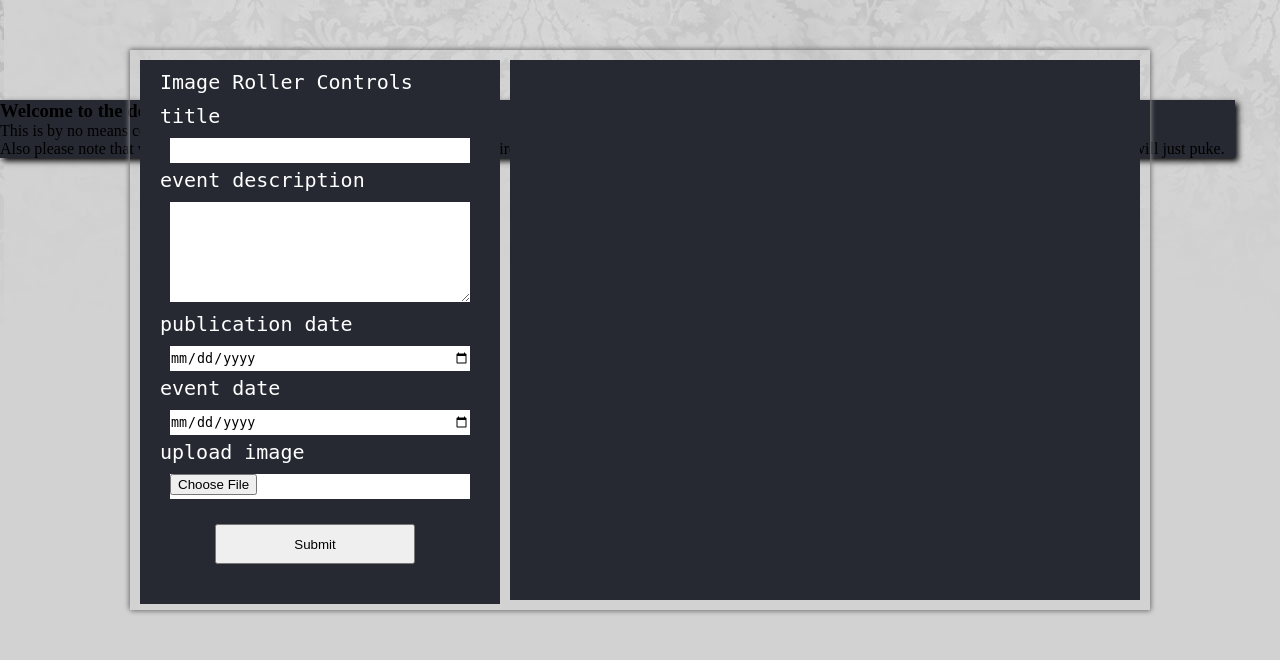
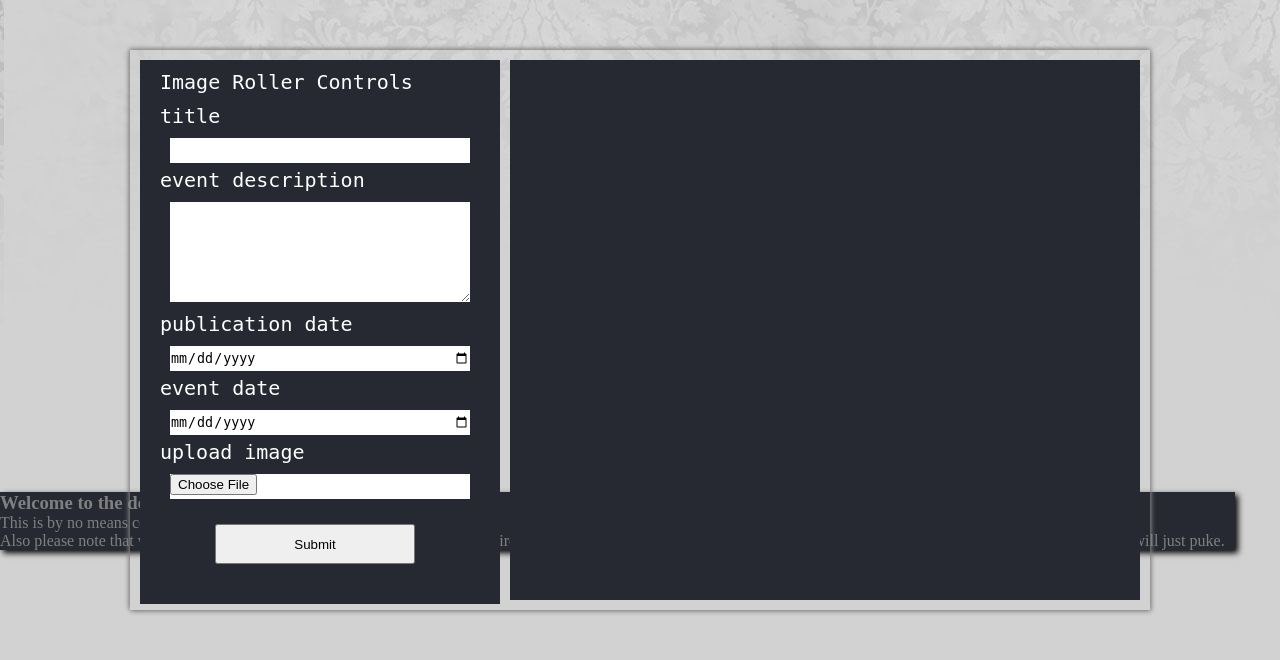
Before and after one commit to nikorova/the_coup, a PHP site: page /the_coup/ in a window 1280 px wide. Shown: the part 200-860 px from the top of the page. Run offline with PHP 8.4, Linux system fonts and the light colour scheme; some libraries are stand-ins or nearby versions.

Commit message:
update css

```diff
--- a/style/panel.css
+++ b/style/panel.css
@@ -64,8 +64,9 @@ body {
 	background: #262932;
 	box-shadow: 3px 3px 6px black;
 
-	top: 300px;
+	bottom: 50px;
 	left: 0;
+	color: grey;
 }
 #upload_event fieldset {
 	padding: 10px;
```
